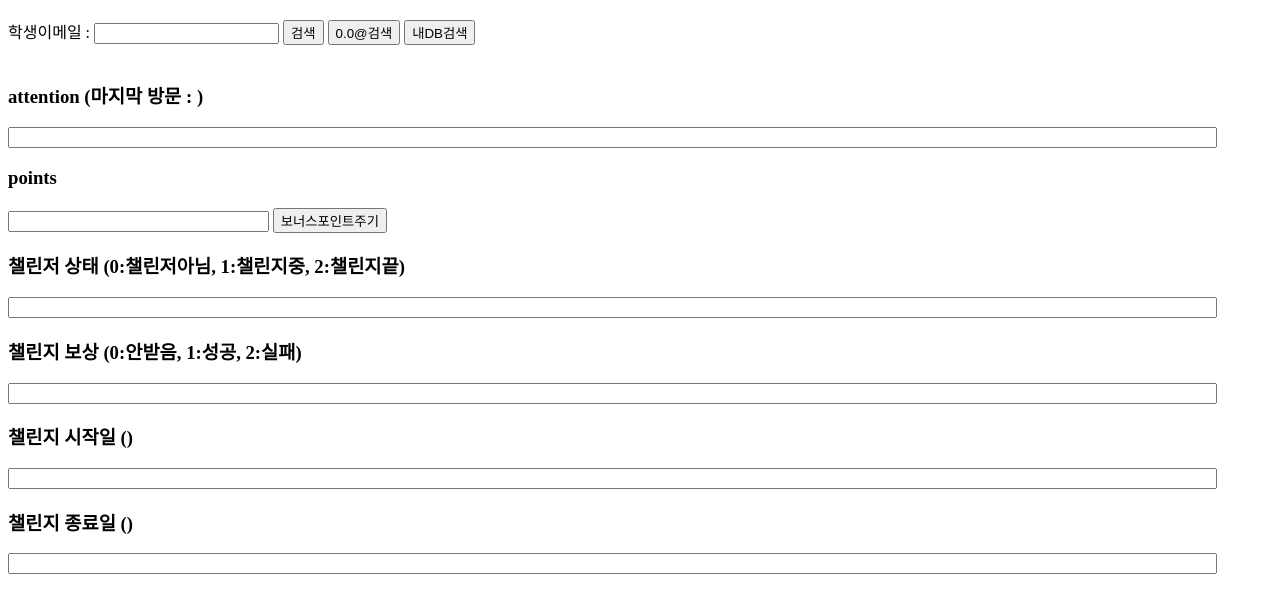
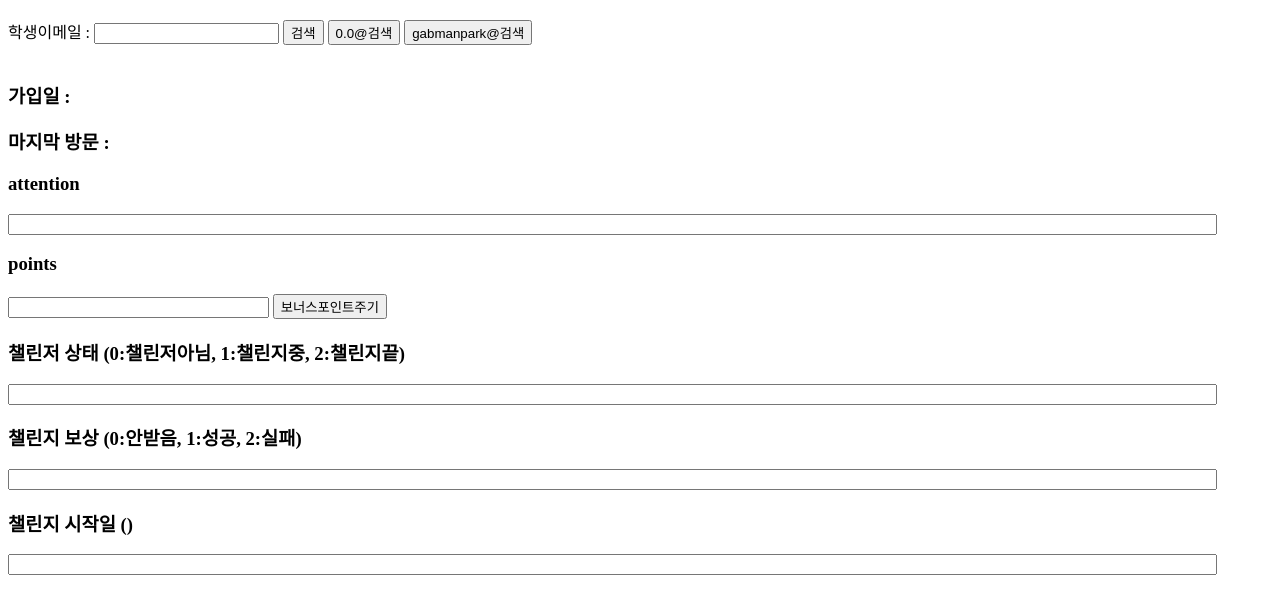
Before and after one commit to kammaii/podo_web, a plain HTML site: page public/database_search.html in a window 1280 px wide. Shown: the part 184-774 px from the top of the page. Drawn offline with Linux system fonts and the light colour scheme.

Commit message:
added signUp date

```diff
--- a/public/database_search.html
+++ b/public/database_search.html
@@ -12,11 +12,13 @@
     학생이메일 : <input id="inputEmail" value=""/>
     <input type="button" value="검색" onclick="clickSearchUserDB()">
     <input type="button" value="0.0@검색" onclick="clickSearch00()">
-    <input type="button" value="내DB검색" onclick="clickSearchMyDB()">
+    <input type="button" value="gabmanpark@검색" onclick="clickSearchMyDB()">
 
     </br></br>
 
-    <h3>attention (마지막 방문 : <span id="lastVisit"></span>)</h3>
+    <h3>가입일 : <span id="dateSignUp"></span></h3>
+    <h3>마지막 방문 : <span id="lastVisit"></span></h3>
+    <h3>attention</h3>
     <input id="daysOfTheWeek" type="text" style='width:95%'>
 
     <h3>points</h3>
@@ -64,7 +66,6 @@
     <script>
       let referenceMyDB;
       let userEmail;
-      let lastVisit;
       let attendance;
       let points;
       let isChallenger;
@@ -209,9 +210,11 @@
             specialLessonUnlock = doc.data().specialLessonUnlock.toString();
             readingUnlock = doc.data().readingUnlock.toString();
             document.getElementById('daysOfTheWeek').value = attendance;
+            var dateSignUp = new Date(doc.data().dateSignUp * 1000);
             var dateLastVisit = new Date(doc.data().lastVisit * 1000);
             var challStart = new Date(doc.data().dateChallengeStart * 1000);
             var challExpire = new Date(doc.data().dateChallengeExpire * 1000);
+            document.getElementById('dateSignUp').innerHTML = moment(dateSignUp).format('YYYY-MM-DD HH:mm:ss');
             document.getElementById('lastVisit').innerHTML = moment(dateLastVisit).format('YYYY-MM-DD HH:mm:ss');
             document.getElementById('challStart').innerHTML = moment(challStart).format('YYYY-MM-DD HH:mm:ss');
             document.getElementById('challExpire').innerHTML = moment(challExpire).format('YYYY-MM-DD HH:mm:ss');
```
Also changed, not shown: public/correction.html (+1 -0 lines).
